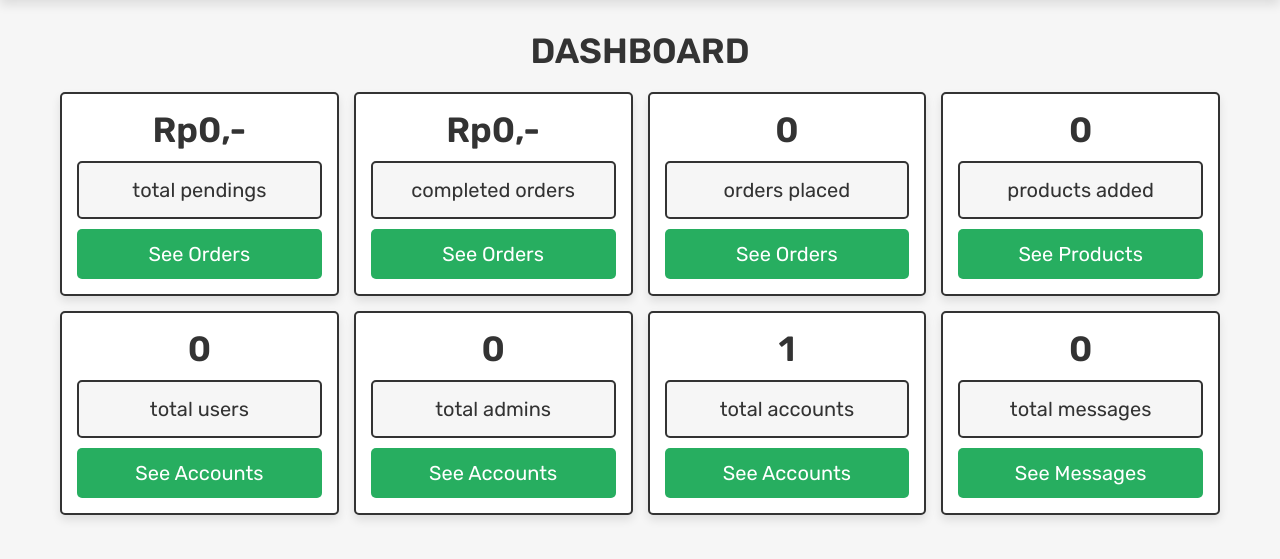
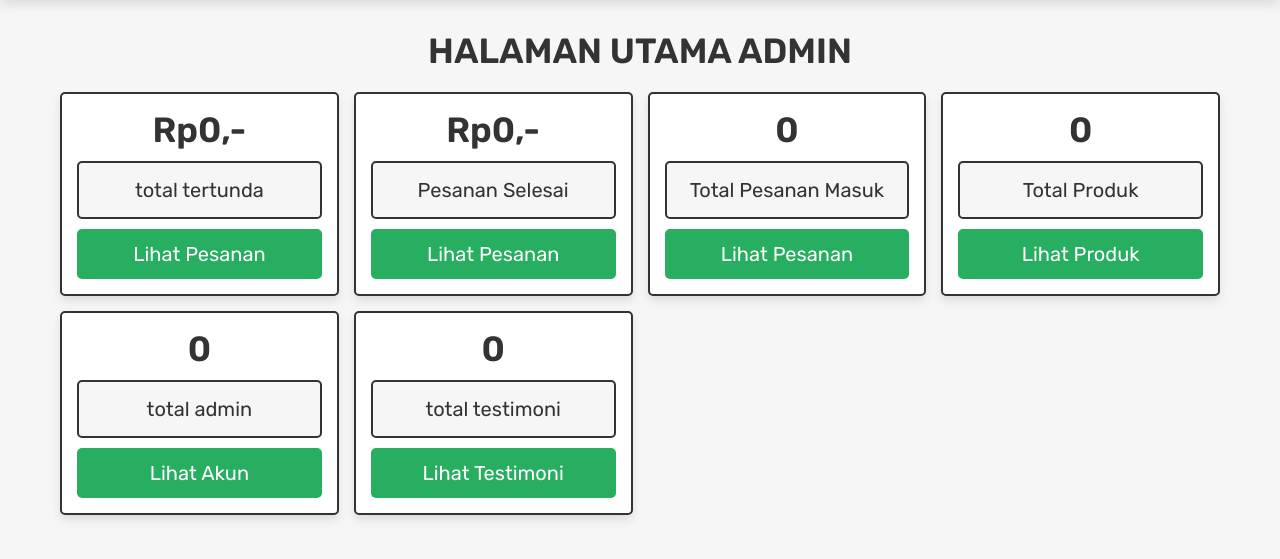
Before and after one commit to aldopurwanda0401/Hanaku, a PHP site: page /admin_page.php in a window 1280 px wide. Shown: the part 69-628 px from the top of the page. Run offline with PHP 8.4, Linux system fonts and the light colour scheme; the visitor is signed in with stand-in values (Sample User, id 1); data that the repository does not hold is empty; some libraries are stand-ins or nearby versions.

Commit message:
ganti bahasa admin

```diff
--- a/about.php
+++ b/about.php
@@ -18,7 +18,7 @@ if(!isset($user_id)){
    <meta charset="UTF-8">
    <meta http-equiv="X-UA-Compatible" content="IE=edge">
    <meta name="viewport" content="width=device-width, initial-scale=1.0">
-   <title>about</title> <!-- Favicons -->
+   <title>Tentang</title> <!-- Favicons -->
  <link href="uploaded_img/logo.jpeg" rel="icon" />
 
    <!-- font awesome cdn link  -->
@@ -40,7 +40,7 @@ if(!isset($user_id)){
          <img src="images/boled.jpg" alt="">
          <h3>Keunikan Kami</h3>
          <p>"Memproduksi Lezatnya Olahan Ubi Jalar dari Sembawa dan Bandorasa, Langsung dari Tangan Petani Lokal."</p>
-         <a href="contact.php" class="btn">hubungi kami</a>
+         <a href="https://api.whatsapp.com/send?phone=6285295580963" class="btn">hubungi kami</a>
       </div>
 
       <div class="box">
--- a/admin_header.php
+++ b/admin_header.php
@@ -43,7 +43,6 @@ if(isset($message)){
          <a href="logout.php" class="delete-btn">Keluar</a>
          <div class="flex-btn">
             <a href="login.php" class="option-btn">Masuk</a>
-            <a href="register.php" class="option-btn">register</a>
          </div>
       </div>
 
--- a/admin_page.php
+++ b/admin_page.php
@@ -34,7 +34,7 @@ if(!isset($admin_id)){
 
 <section class="dashboard">
 
-   <h1 class="title">dashboard</h1>
+   <h1 class="title">Halaman Utama Admin</h1>
 
    <div class="box-container">
 
@@ -42,28 +42,28 @@ if(!isset($admin_id)){
       <?php
          $total_pendings = 0;
          $select_pendings = $conn->prepare("SELECT * FROM `orders` WHERE payment_status = ?");
-         $select_pendings->execute(['pending']);
+         $select_pendings->execute(['Tertunda']);
          while($fetch_pendings = $select_pendings->fetch(PDO::FETCH_ASSOC)){
             $total_pendings += $fetch_pendings['total_price'];
          };
       ?>
       <h3>Rp<?= $total_pendings; ?>,-</h3>
-      <p>total pendings</p>
-      <a href="admin_orders.php" class="btn">see orders</a>
+      <p>total tertunda</p>
+         <a href="admin_orders.php" class="btn">Lihat Pesanan</a>
       </div>
 
       <div class="box">
       <?php
          $total_completed = 0;
          $select_completed = $conn->prepare("SELECT * FROM `orders` WHERE payment_status = ?");
-         $select_completed->execute(['completed']);
+         $select_completed->execute(['Selesai']);
          while($fetch_completed = $select_completed->fetch(PDO::FETCH_ASSOC)){
             $total_completed += $fetch_completed['total_price'];
          };
       ?>
       <h3>Rp<?= $total_completed; ?>,-</h3>
-      <p>completed orders</p>
-      <a href="admin_orders.php" class="btn">see orders</a>
+      <p>Pesanan Selesai</p>
+      <a href="admin_orders.php" class="btn">Lihat Pesanan</a>
       </div>
 
       <div class="box">
@@ -73,8 +73,8 @@ if(!isset($admin_id)){
          $number_of_orders = $select_orders->rowCount();
       ?>
       <h3><?= $number_of_orders; ?></h3>
-      <p>orders placed</p>
-      <a href="admin_orders.php" class="btn">see orders</a>
+      <p>Total Pesanan Masuk</p>
+      <a href="admin_orders.php" class="btn">Lihat Pesanan</a>
       </div>
 
       <div class="box">
@@ -84,20 +84,10 @@ if(!isset($admin_id)){
          $number_of_products = $select_products->rowCount();
       ?>
       <h3><?= $number_of_products; ?></h3>
-      <p>products added</p>
-      <a href="admin_products.php" class="btn">see products</a>
+      <p>Total Produk</p>
+      <a href="admin_products.php" class="btn">Lihat Produk</a>
       </div>
 
-      <div class="box">
-      <?php
-         $select_users = $conn->prepare("SELECT * FROM `users` WHERE user_type = ?");
-         $select_users->execute(['user']);
-         $number_of_users = $select_users->rowCount();
-      ?>
-      <h3><?= $number_of_users; ?></h3>
-      <p>total users</p>
-      <a href="admin_users.php" class="btn">see accounts</a>
-      </div>
 
       <div class="box">
       <?php
@@ -106,19 +96,8 @@ if(!isset($admin_id)){
          $number_of_admins = $select_admins->rowCount();
       ?>
       <h3><?= $number_of_admins; ?></h3>
-      <p>total admins</p>
-      <a href="admin_users.php" class="btn">see accounts</a>
-      </div>
-
-      <div class="box">
-      <?php
-         $select_accounts = $conn->prepare("SELECT * FROM `users`");
-         $select_accounts->execute();
-         $number_of_accounts = $select_accounts->rowCount();
-      ?>
-      <h3><?= $number_of_accounts; ?></h3>
-      <p>total accounts</p>
-      <a href="admin_users.php" class="btn">see accounts</a>
+      <p>total admin</p>
+      <a href="admin_users.php" class="btn">Lihat Akun</a>
       </div>
 
       <div class="box">
@@ -128,8 +107,8 @@ if(!isset($admin_id)){
          $number_of_messages = $select_messages->rowCount();
       ?>
       <h3><?= $number_of_messages; ?></h3>
-      <p>total messages</p>
-      <a href="admin_contacts.php" class="btn">see messages</a>
+      <p>total testimoni</p>
+      <a href="admin_contacts.php" class="btn">Lihat Testimoni</a>
       </div>
 
    </div>
--- a/category.php
+++ b/category.php
@@ -92,7 +92,7 @@ if(isset($_POST['add_to_cart'])){
       <input type="hidden" name="p_price" value="<?= $fetch_products['price']; ?>">
       <input type="hidden" name="p_image" value="<?= $fetch_products['image']; ?>">
       <input type="number" min="1" value="1" name="p_qty" class="qty">
-      <input type="submit" value="add to cart" class="btn" name="add_to_cart">
+      <input type="submit" value="Tambah ke Keranjang" class="btn" name="add_to_cart">
    </form>
    <?php
          }
--- a/checkout.php
+++ b/checkout.php
@@ -134,7 +134,7 @@ if(isset($_POST['order'])){
             <iframe src="https://www.google.com/maps/embed?pb=!1m18!1m12!1m3!1d4055919.4152055946!2d103.86372198750003!3d-6.9074819999999955!2m3!1f0!2f0!3f0!3m2!1i1024!2i768!4f13.1!3m3!1m2!1s0x2e6f172ec0d2b38b%3A0x8fd2aed8de54dcf5!2sHana%20Snack!5e0!3m2!1sid!2sid!4v1703702690246!5m2!1sid!2sid" height="400" style="border:0;" class="box" allowfullscreen="" loading="lazy" referrerpolicy="no-referrer-when-downgrade"></iframe>
          </div>
       </div>
-      <input type="submit" name="order" class="btn <?= ($cart_grand_total > 1)?'':'disabled'; ?>" value="place order">
+      <input type="submit" name="order" class="btn <?= ($cart_grand_total > 1)?'':'disabled'; ?>" value="Pesan Sekarang">
 
    </form>
 
```
Also changed, not shown: admin_orders.php (+4 -4 lines), admin_products.php (+14 -16 lines), admin_update_product.php (+7 -7 lines), admin_update_profile.php (+20 -20 lines), contact.php (+19 -11 lines), login.php (+7 -7 lines), search_page.php (+7 -23 lines), uploaded_img/HG01.jpg (deleted), uploaded_img/Piagam-Desa.jpg (added).
